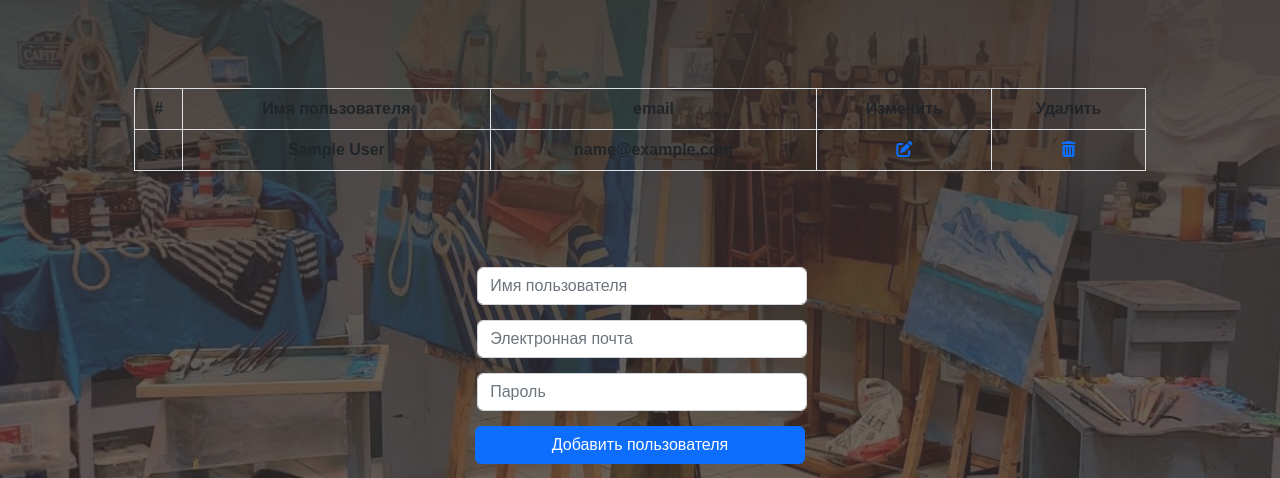
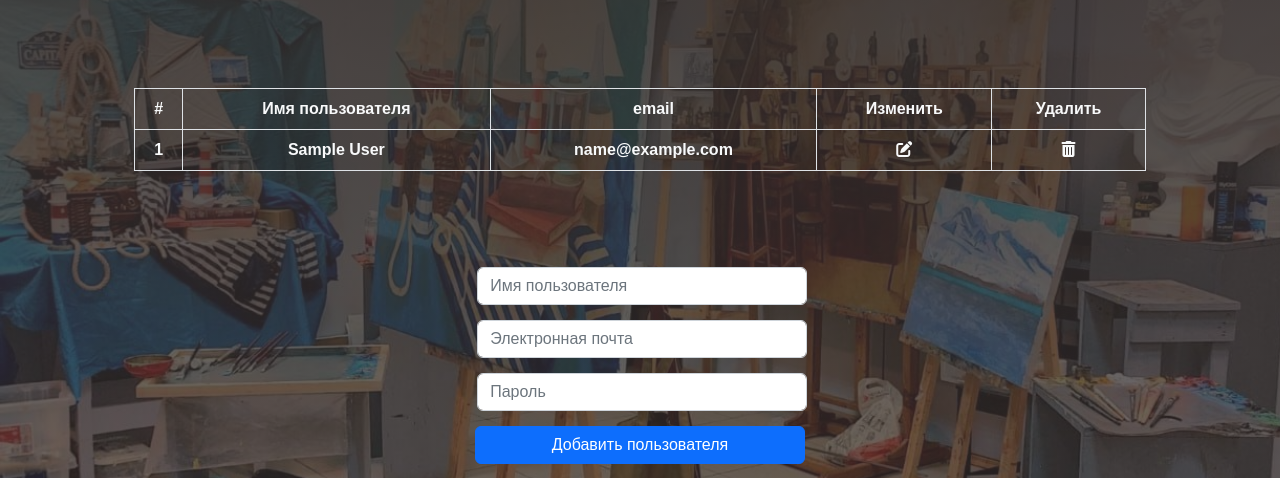
Before and after one commit to belousovsergey56/pro-iskusstvo, a Flask app: page /adduser in a window 1280 px wide. Shown: the part 56-534 px from the top of the page. Run offline with Flask 2, Linux system fonts and the light colour scheme; the visitor is signed in with stand-in values (Sample User, id 1); data comes from the database, SQL or seed files in the repository; lists and menus that the app fills with data are empty; some libraries are stand-ins or nearby versions.

Commit message:
upd color text to white

```diff
--- a/templates/adduser.html
+++ b/templates/adduser.html
@@ -11,21 +11,21 @@
         <table class="table table-lg table-striped table-bordered user-table">
             <thead>
                 <tr>
-                    <th scope="col">#</th>
-                    <th scope="col">Имя пользователя</th>
-                    <th scope="col">email</th>
-                    <th scope="col">Изменить</th>
-                    <th scope="col">Удалить</th>
+                    <th scope="col" class="text-light">#</th>
+                    <th scope="col" class="text-light">Имя пользователя</th>
+                    <th scope="col" class="text-light">email</th>
+                    <th scope="col" class="text-light">Изменить</th>
+                    <th scope="col" class="text-light">Удалить</th>
                 </tr>
             <tbody>
                 {% for database in users: %}
                 <tr>
-                    <th scope="row">{{ database.id }}</th>
-                    <th scope="row">{{ database.name }}</th>
-                    <th scope="row">{{ database.email }}</th>
-                    <th scope="row"><a href="{{ url_for('edit_user', user_id=database.id) }}"><i
+                    <th scope="row" class="text-light">{{ database.id }}</th>
+                    <th scope="row" class="text-light">{{ database.name }}</th>
+                    <th scope="row" class="text-light">{{ database.email }}</th>
+                    <th scope="row"><a class="text-light" href="{{ url_for('edit_user', user_id=database.id) }}"><i
                                 class="fa-solid fa-pen-to-square"></i></a></th>
-                    <th scope="row"><a href="{{ url_for('delete_user', user_id=database.id) }}"><i
+                    <th scope="row"><a class="text-light" href="{{ url_for('delete_user', user_id=database.id) }}"><i
                                 class="fa-solid fa-trash-can"></i></a></th>
                 </tr>
                 {% endfor %}
```
